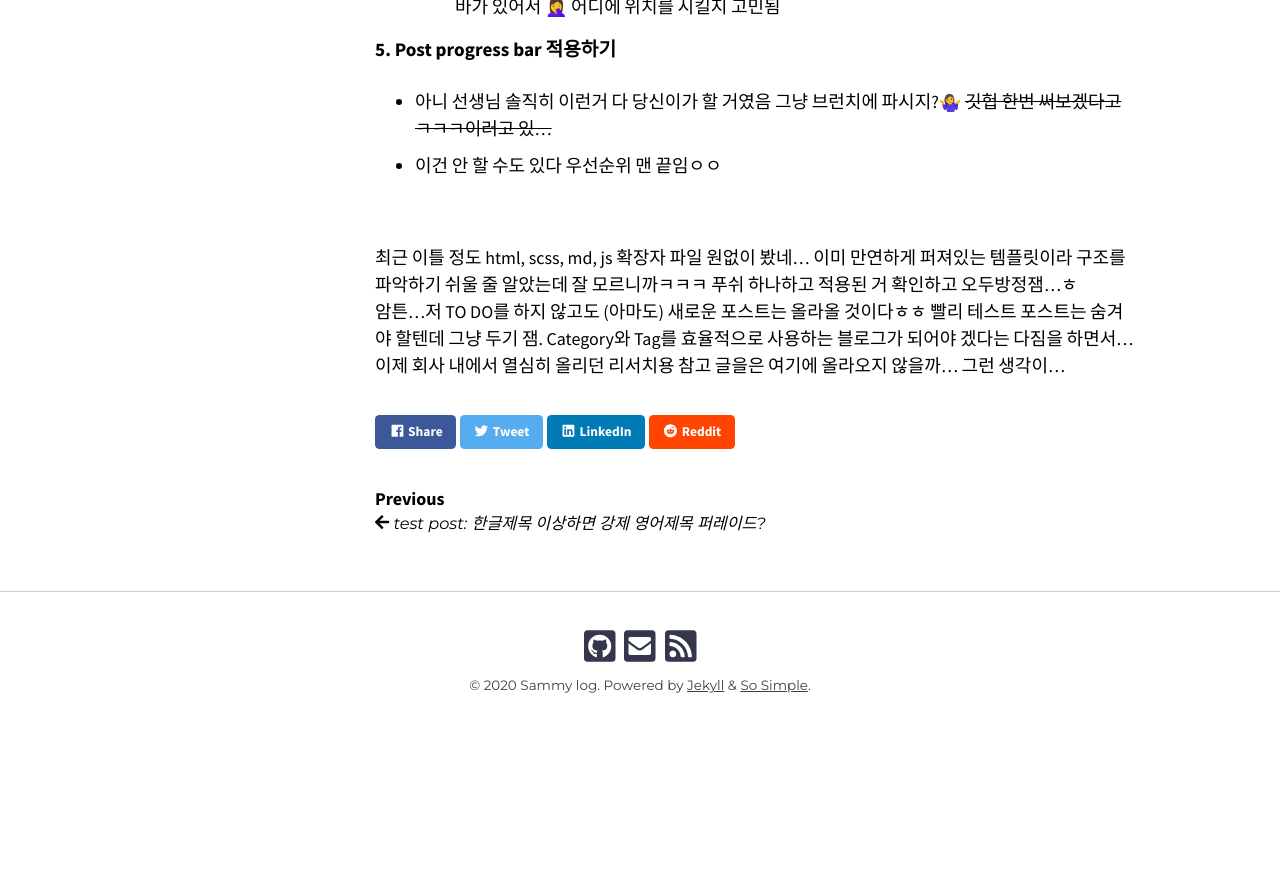
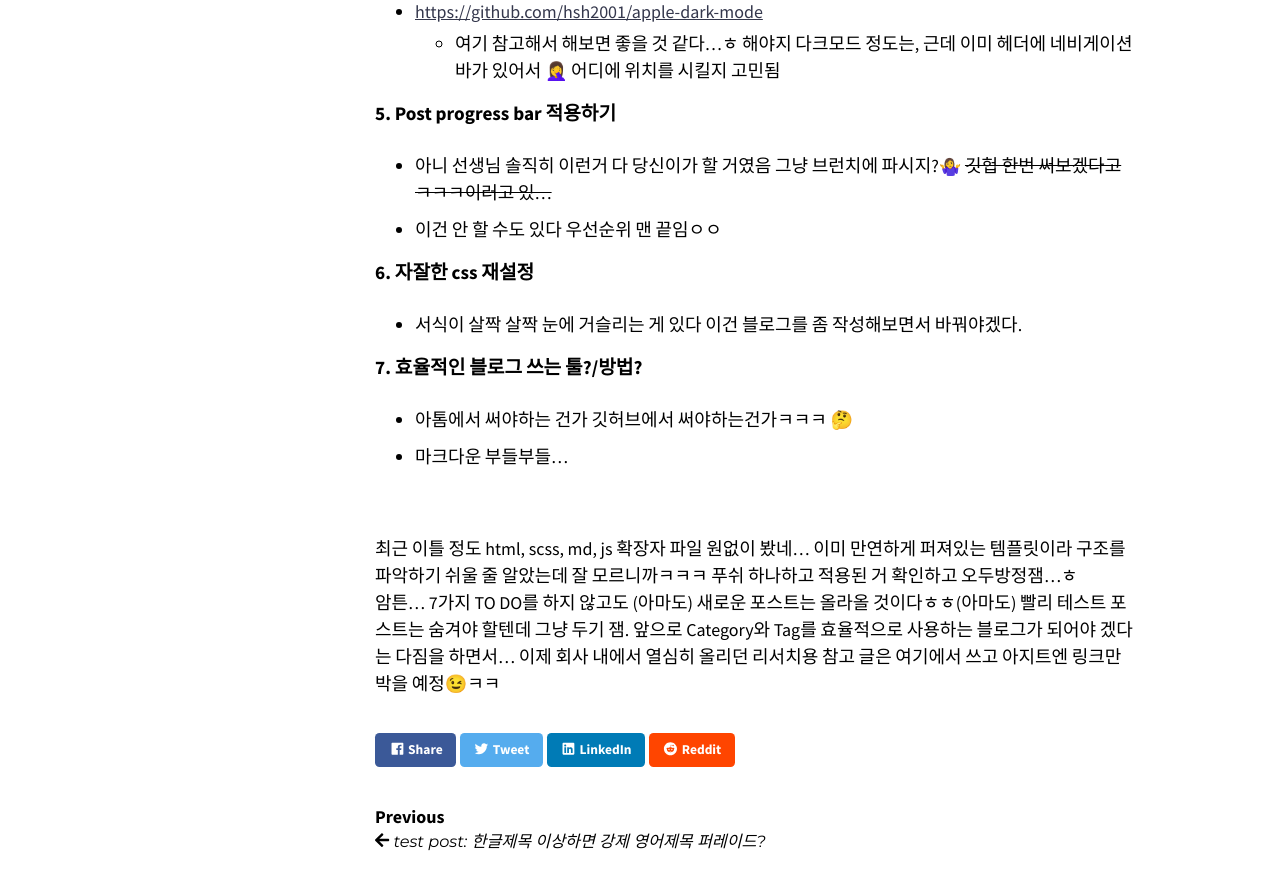
Before and after one commit to ssammykim/ssammykim.github.io, a Jekyll site: the page built from _posts/2020-05-01-to-do-list.md, in a window 1280 px wide and 900 px high, scrolled down 1765 px. Shown: the top 890 px of the window. Built offline with Jekyll 4.4.1, drawn with Linux system fonts in a browser that asks for light colours; nearby versions of some CDN libraries; emoji names are drawn with the system emoji font; some web fonts are replaced; comment, search, counter and statistics services are not loaded; before the commit the page ends 2532 px from its top, so only the background shows below that; some of the changed text lies outside the part shown.

Commit message:
Update 2020-05-01-to-do-list.md

````diff
--- a/_posts/2020-05-01-to-do-list.md
+++ b/_posts/2020-05-01-to-do-list.md
@@ -10,7 +10,7 @@ comments: true
 published: true
 ---
 
-얼추 제법 볼만한 블로그가 되었다. 하지만 이것도 욕심이라고(진짜 욕심 맞는 것 같음...ㅎ) 그만 둘 줄도 알아야 하는 것을 하나 만지면 하나 수정하고 싶고... 영민쨩 블로그 <http://baekyeongmin.github.io/> 보면서 엄청 많이 참고했다. 다른 사람 블로그도 들어가서 소스 코드 보고 쌩 난리... 원래 블로그를 만드려고 했던 목적에서 벗어나 눈에 보기 좋은 블로그를 만들고 싶어짐ㅋㅋㅋ 그래서 정리해보는 to do list 이지만 체크박스로 표시하지 않을테다. ~~그냥 깃헙 이모지로 대체할 것이야...~~ 그냥 숫자 리스트로 쓰기로 했음... 깃헙 블로그 쓰면 자동으로 글을 구조화하는 법도 익히게 될 것 같아^^ 좋음
+얼추 제법 볼만한 블로그가 되었다. 하지만 이것도 욕심이라고(진짜 욕심 맞는 것 같음...ㅎ) 그만 둘 줄도 알아야 하는 것을 하나 만지면 하나 수정하고 싶고... 영민쨩 블로그 <http://baekyeongmin.github.io/> 보면서 엄청 많이 참고했다. 다른 사람 블로그도 들어가서 소스 코드 보고 쌩 난리... 원래 블로그를 만드려고 했던 목적에서 벗어나 눈에 보기 좋은 블로그를 만들고 싶어짐ㅋㅋㅋ 그래서 정리해보는 to do list 이지만 체크박스로 표시하지 않을테다. ~~그냥 깃헙 이모지로 대체할 것이야...(근데 대체 화면에서 이모지 구리게 나오는 걸까)~~ 는 그냥 숫자 리스트로 쓰기로 했음... 깃헙 블로그 쓰면 자동으로 글을 구조화하는 법도 익히게 될 것 같아^^ 좋음
 
 <br>
 
@@ -21,6 +21,7 @@ published: true
 - 하지만 초반엔 썼다 지웠다가 엄청 할 기세 ㅋㅋ
 
 #### 2. 한글키보드에서 원화(₩) 대신 백쿼트로 입력할 수 있게 설정하기
+- ~~멍청이 맥~~ 같으니... ㅋㅋ 이건 근데 원화 종종 쓸 때도 있는데 고민됨
 - 참고 : <https://lynmp.com/en/article/utdb771742bn>
 ```
   ~/Library 폴더에 KeyBindings 폴더를 추가합니다.
@@ -50,7 +51,14 @@ published: true
 - 아니 선생님 솔직히 이런거 다 당신이가 할 거였음 그냥 브런치에 파시지?:woman_shrugging:	~~깃헙 한번 써보겠다고 ㅋㅋㅋ이러고 있...~~
 - 이건 안 할 수도 있다 우선순위 맨 끝임ㅇㅇ
 
+#### 6. 자잘한 css 재설정
+- 서식이 살짝 살짝 눈에 거슬리는 게 있다 이건 블로그를 좀 작성해보면서 바꿔야겠다.
+
+#### 7. 효율적인 블로그 쓰는 툴?/방법?
+- 아톰에서 써야하는 건가 깃허브에서 써야하는건가ㅋㅋㅋ :thinking:
+- 마크다운 부들부들...
+
 <br>
 
 최근 이틀 정도 html, scss, md, js 확장자 파일 원없이 봤네... 이미 만연하게 퍼져있는 템플릿이라 구조를 파악하기 쉬울 줄 알았는데 잘 모르니까ㅋㅋㅋ 푸쉬 하나하고 적용된 거 확인하고 오두방정잼...ㅎ
-암튼...저 TO DO를 하지 않고도 (아마도) 새로운 포스트는 올라올 것이다ㅎㅎ 빨리 테스트 포스트는 숨겨야 할텐데 그냥 두기 잼. Category와 Tag를 효율적으로 사용하는 블로그가 되어야 겠다는 다짐을 하면서... 이제 회사 내에서 열심히 올리던 리서치용 참고 글을은 여기에 올라오지 않을까... 그런 생각이...
+암튼... 7가지 TO DO를 하지 않고도 (아마도) 새로운 포스트는 올라올 것이다ㅎㅎ(아마도) 빨리 테스트 포스트는 숨겨야 할텐데 그냥 두기 잼. 앞으로 Category와 Tag를 효율적으로 사용하는 블로그가 되어야 겠다는 다짐을 하면서... 이제 회사 내에서 열심히 올리던 리서치용 참고 글은 여기에서 쓰고 아지트엔 링크만 박을 예정:wink:ㅋㅋ
````
